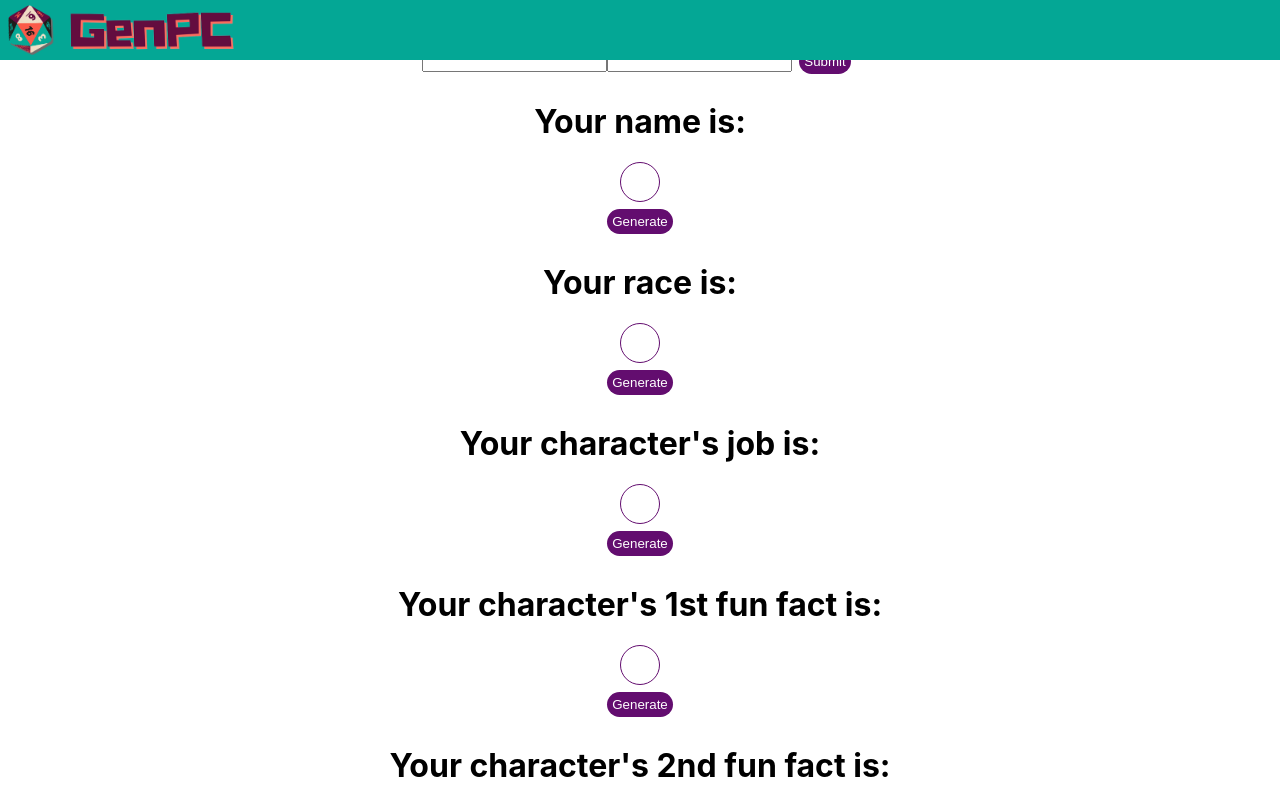
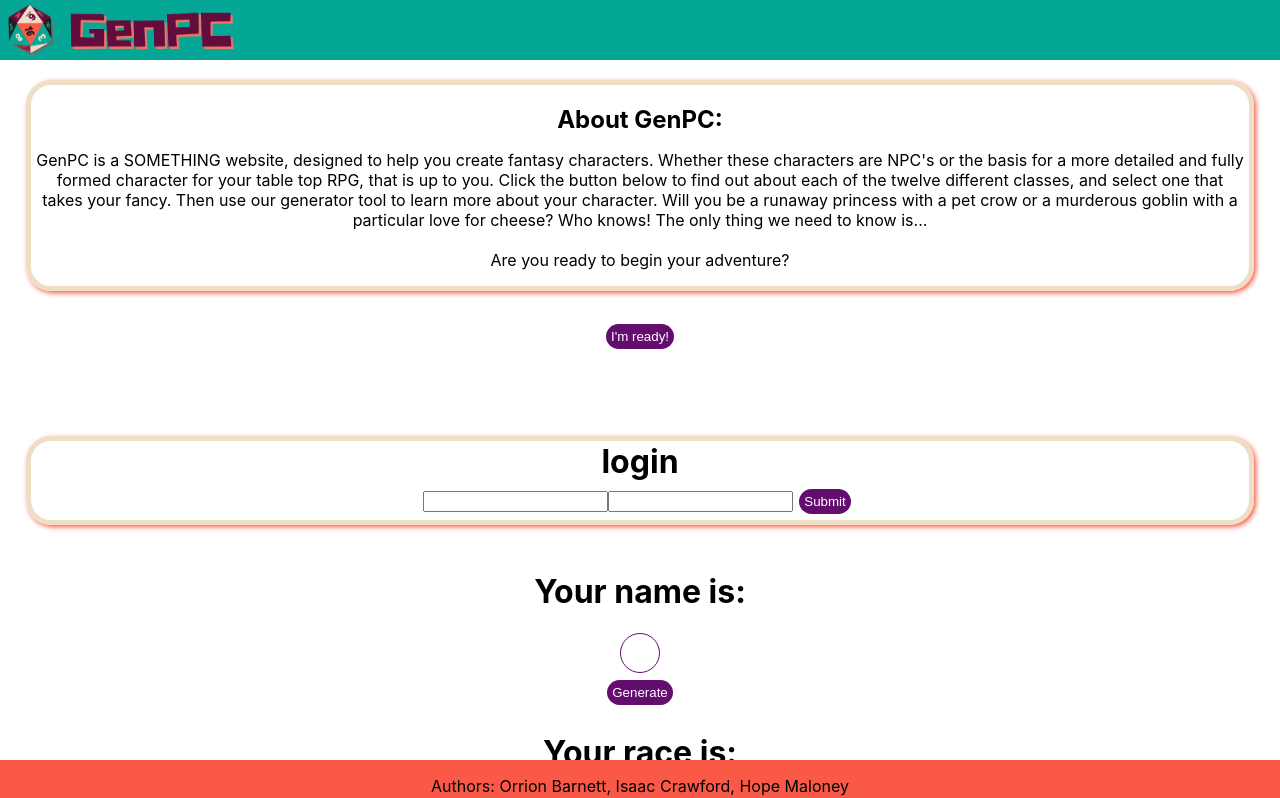
Before and after one commit to OrrionB/UniWebapp, a React (Create React App) app in the folder front-end/: page / in a window 1280 px wide. Shown: the top 798 px of the page. Built offline with nearby package versions, Linux system fonts and the light colour scheme.

Commit message:
added about section and more css changes

```diff
--- a/front-end/public/index.html
+++ b/front-end/public/index.html
@@ -4,7 +4,7 @@
     <meta charset="utf-8" />
     <link rel="icon" href="%PUBLIC_URL%/favicon.ico" />
     <meta name="viewport" content="width=device-width, initial-scale=1" />
-    <title>GenPC</title>
+    <title>GenPC Home</title>
   </head>
   <body>
     <nav id="navBar">
@@ -12,9 +12,22 @@
       <img src="Images/logo/LogoGenPCTextPurpleOShadow-removebg-preview.png" height="50px">
     </nav>
     <noscript>You need to enable JavaScript to run this app.</noscript>
+    <div>
+      <div id="aboutSection">
+        <h2 id="aboutTitle">About GenPC:</h2>
+        <p id="aboutPara">GenPC is a SOMETHING website, designed to help you create fantasy characters. Whether these characters are NPC's or the basis for
+        a more detailed and fully formed character for your table top RPG, that is up to you. Click the button below to find out about each of
+        the twelve different classes, and select one that takes your fancy. Then use our generator tool to learn more about your character. Will
+        you be a runaway princess with a pet crow or a murderous goblin with a particular love for cheese? Who knows! The only thing we need to know is... </br></br>
+        Are you ready to begin your adventure?</p>
+      </div>
+      <form action="https://google.com">
+        <input type="submit" value="I'm ready!" />
+    </form>
+    </div>
     <div id="root"></div>
-    <footer>
+    <div id="footer">
       <p>Authors: Orrion Barnett, Isaac Crawford, Hope Maloney</p>
-    </footer>
+    </div>
   </body>
 </html>
--- a/front-end/src/App.js
+++ b/front-end/src/App.js
@@ -12,7 +12,7 @@ function App() {
 
   return (
     <div>
-       <div>
+       <div id="loginSection">
         <Login />
       </div>
       <div>
--- a/front-end/src/css/main.css
+++ b/front-end/src/css/main.css
@@ -27,7 +27,7 @@ input[type="submit" i] {
   background-color: #fb5947;
   display: block;
   height: 5%;
-  position: absolute;
+  position: fixed;
   bottom: 0;
   width:100%;
 }
@@ -65,7 +65,7 @@ h3 {
 }
 
 #aboutSection {
-  margin: 5%;
+  margin: 2%;
   border-color: #efdec6;
   border-style: solid;
   border-radius: 25px;
@@ -75,3 +75,24 @@ h3 {
   display: flex;
   flex-direction: column;
 }
+
+#loginSection {
+  margin: 2%;
+  border-color: #efdec6;
+  border-style: solid;
+  border-radius: 25px;
+  border-width: thick;
+  box-shadow: 2px 2px 5px #fb5947;
+  margin-top: 80px;
+  display: flex;
+  flex-direction: column;
+}
+
+#aboutTitle {
+  margin-bottom: 0;
+}
+
+#aboutPara {
+  margin-left: 4px;
+  margin-right: 4px;
+}
--- a/front-end/src/css/mobile.css
+++ b/front-end/src/css/mobile.css
@@ -25,11 +25,11 @@ body {
     margin: 0.55%;
   }
 
-  .footer {
+  #footer {
     background-color: #fb5947;
     display: block;
     height: 5%;
-    position: absolute;
+    position: fixed;
     bottom: 0;
     width:100%;
   }
@@ -77,4 +77,8 @@ body {
     display: flex;
     flex-direction: column;
   }
+
+  h2 {
+    margin: 0px;
+  }
 }
--- a/front-end/src/funfact3.js
+++ b/front-end/src/funfact3.js
@@ -31,4 +31,5 @@ const Fact3 = (props) => {
   );
 };
 
+
 export default Fact3; /* the default that will export from this file - this can be referred to in the app.js */
```
Also changed, not shown: front-end/src/pages/generatorpage.js (added, +43 -0 lines), front-end/src/setupTests.js (deleted, +0 -5 lines), front-end/src/pages/loginpage.js (added), 1 other file (tests, documents, lock files or other folders).
